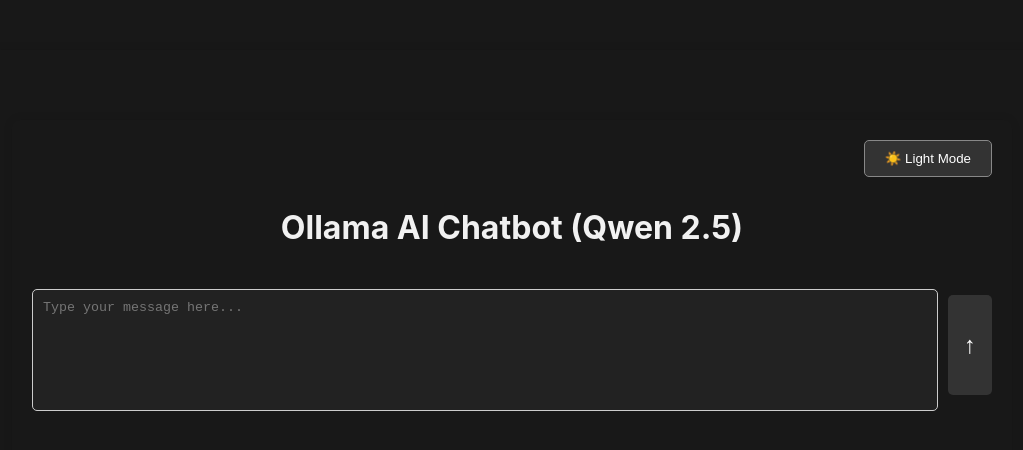
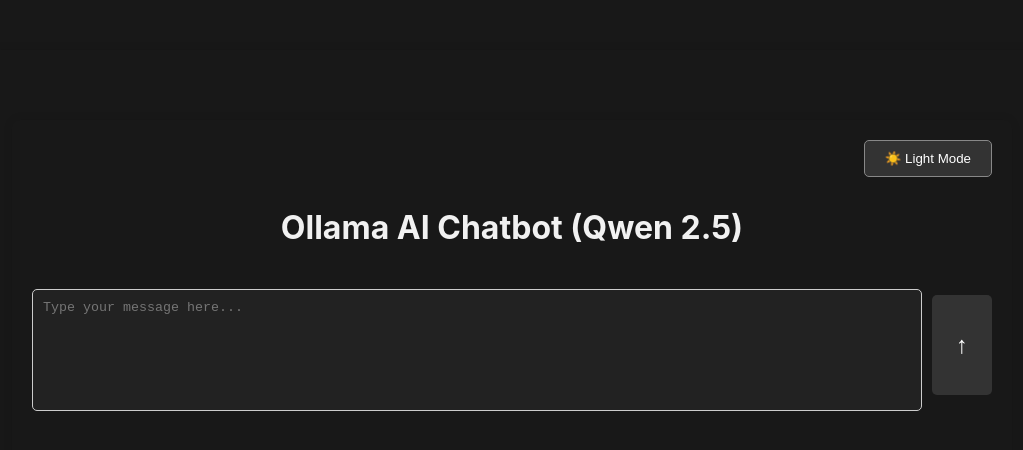
Before and after one commit to bharathjinka09/AI-Chatbot-Local-Ollama-Qwen-2.5-UI, a React (Create React App) app: page / in a window 1280 px wide. Shown: the top 450 px of the page, without its empty margins (128-1151 px from the left). Built offline with nearby package versions, Linux system fonts and the light colour scheme.

Commit message:
added styles

```diff
--- a/src/App.js
+++ b/src/App.js
@@ -46,9 +46,9 @@
                   placeholder="Type your message here..."
                   rows={4}
                   disabled={loading}
-                style={{ flex: 1 }}
+                  style={{ flex: 1, height: '100px', minHeight: '100px', maxHeight: '100px', resize: 'none' }}
                 />
-              <button onClick={sendMessage} disabled={loading || !message.trim()} style={{ height: '100px', display: 'flex', alignItems: 'center', justifyContent: 'center', fontSize: '1.5em', padding: '0 16px' }}>
+                <button onClick={sendMessage} disabled={loading || !message.trim()} style={{ width: '60px', height: '100px', display: 'flex', alignItems: 'center', justifyContent: 'center', fontSize: '1.5em', padding: 0 }}>
                   <span style={{ display: 'inline-block' }}>↑</span>
                 </button>
             </div>
```
Lines whose indentation alone changed are shown as unchanged.
